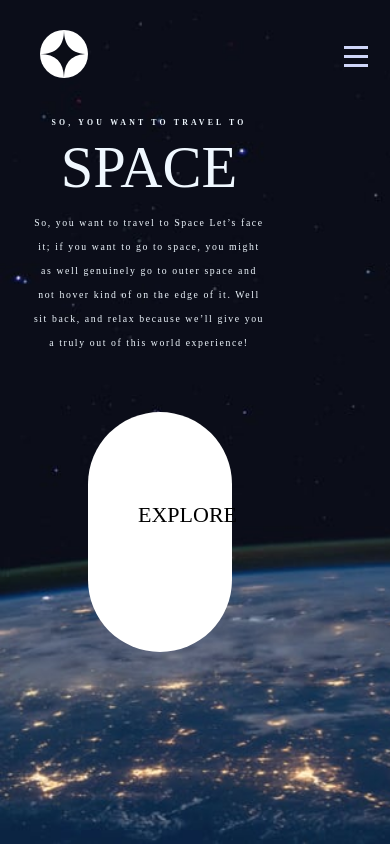
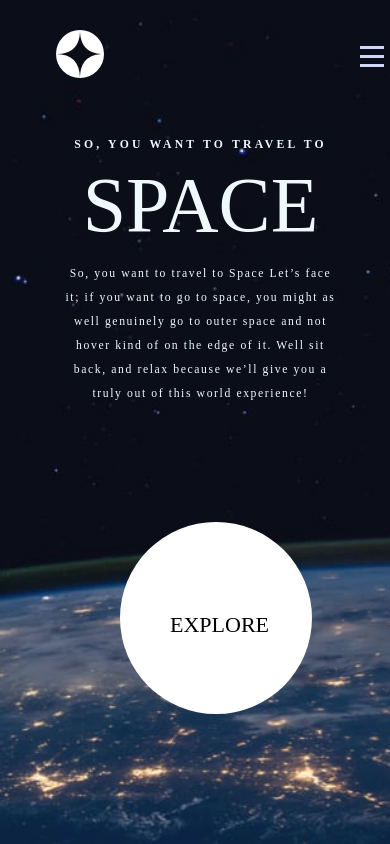
Before and after one commit to Kellsonphilips/space-tourism, a React (Create React App) app: page / in a window 390 px wide. Built offline with nearby package versions, Linux system fonts and the light colour scheme.

Commit message:
display fix

```diff
--- a/src/components/home/home.styles.scss
+++ b/src/components/home/home.styles.scss
@@ -62,34 +62,35 @@ $mobile-background: "../../assets/home/background-home-mobile.jpg";
     display: flex;
     flex-direction: column;
     height: 100vh;
-    padding: 7rem 2rem;
+    padding: 8rem 4rem;
     background-image: url($mobile-background);
 
     .home-text-container {
-      width: 60vw;
+      width: 70vw;
       text-align: center;
+      padding-bottom: 2rem;
 
       .home-title {
-        font-size: 2vw;
+        font-size: 3vw;
       }
 
       .space {
-        font-size: 15vw;
+        font-size: 20vw;
       }
 
       .welcome-message {
-        font-size: 2.5vw;
+        font-size: 3vw;
         letter-spacing: 0.1rem;
         line-height: 1.5rem;
       }
     }
 
     .explore-container {
-      height: 15rem;
-      width: 37vw;
+      width: 12rem;
+      height: 12rem;
       position: relative;
       left: 3.5rem;
-      bottom: 5rem;
+      bottom: 3rem;
     }
   }
 }
--- a/src/routes/navigation/navigation.styles.scss
+++ b/src/routes/navigation/navigation.styles.scss
@@ -33,6 +33,7 @@
 @media screen and (max-width: 767px) {
 
   .navigation-container {
+    padding-left: 1rem;
 
 
     .hor-line {
```
